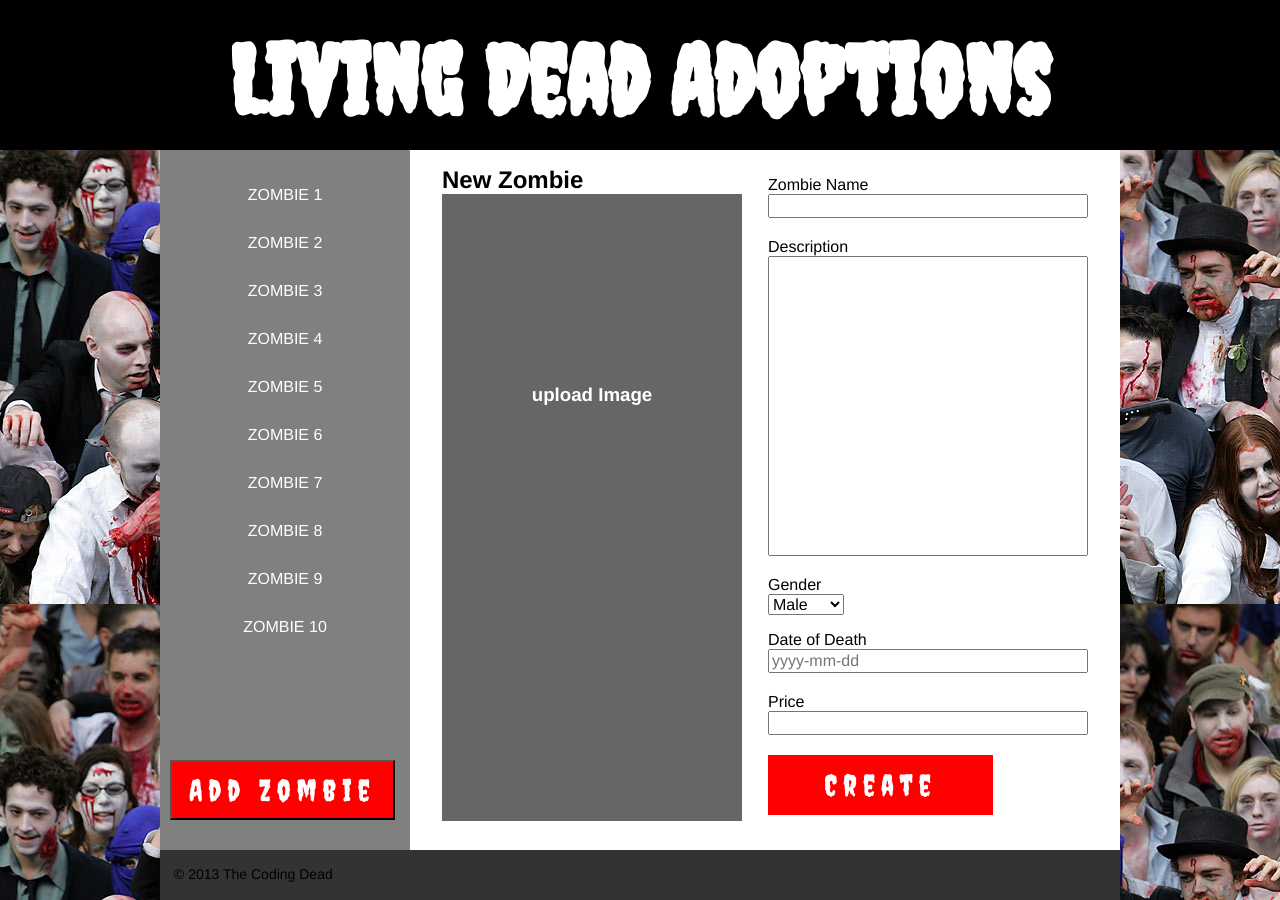
After one commit to codingdead/zombie, a PHP site: page /admin/new_page.php in a window 1280 px wide. The commit adds this page. Run offline with PHP 8.4, Linux system fonts and the light colour scheme.

Commit message:
form created

```diff
--- /dev/null
+++ b/admin/new_page.php
@@ -0,0 +1,91 @@
+<?php
+require_once('../classes/form.php');
+
+$form = new Form();
+
+
+
+
+ ?>
+
+<!doctype html>
+<html lang="en">
+<head>
+	<meta charset="UTF-8">
+	<title>Living Dead Adoptions</title>
+	<link rel="stylesheet" href="../assets/css/style.css"/>
+	<link href='http://fonts.googleapis.com/css?family=Creepster' rel='stylesheet' type='text/css'>
+</head>
+<body>
+	<div class="header">
+		<div class="container">
+			<h1>Living Dead Adoptions</h1>
+		</div>
+	</div>
+
+	<div class="wrapper">
+
+		<div class="sidenav">
+			<ul class="menu">
+				<li><a href="#">ZOMBIE 1</a></li>
+				<li><a href="#">ZOMBIE 2</a></li>
+				<li><a href="#">ZOMBIE 3</a></li>
+				<li><a href="#">ZOMBIE 4</a></li>
+				<li><a href="#">ZOMBIE 5</a></li>
+				<li><a href="#">ZOMBIE 6</a></li>
+				<li><a href="#">ZOMBIE 7</a></li>
+				<li><a href="#">ZOMBIE 8</a></li>
+				<li><a href="#">ZOMBIE 9</a></li>
+				<li><a href="#">ZOMBIE 10</a></li>
+			</ul>
+			<form action="">
+				<input id="submit" type="submit" name="submit" value="Add Zombie"/>
+			</form>
+		</div>
+
+		<div class="main">
+		<h2>New Zombie</h2>
+		<div class="image">
+		<h3><a href="">upload Image</a></h3>
+
+		</div>
+		<?php  echo '<div class="form">';
+			$genders_array = array();
+			$genders_array[] = 'Male';
+			$genders_array[] = 'Female';
+
+			echo $form->open('save_new_page.php', 'post');
+				echo $form->label('name', 'Zombie Name');
+				echo $form->text('name','','');
+
+				echo $form->label('description', 'Description');
+				echo $form->textarea('description');
+
+				echo $form->label('gender', 'Gender');
+				echo $form->select('gender', $genders_array);
+
+
+
+				echo $form->label('dod', 'Date of Death');
+				echo $form->text('dod','','yyyy-mm-dd');
+
+				echo $form->label('price', 'Price');
+				echo $form->text('price','','');
+
+				// echo $form->hidden('cat', $_GET['id']);
+
+				echo $form->submit('submit', 'Create');
+			echo $form->close();
+		echo '</div>';?>
+		</div>
+
+		<div class="footer">
+			<p>&copy; 2013 The Coding Dead</p>
+		</div>
+
+	</div>
+
+
+
+</body>
+</html>
--- a/assets/css/style.css
+++ b/assets/css/style.css
@@ -10,6 +10,11 @@ body{
 	font-family: Helvetica, 'Helvetica Neue', Arial, sans-serif;
 	margin: 0;
 	background-image: url(../images/ZombieWalk.jpg);
+}
+
+p, h3{
+	line-height: 150%;
+	padding: 0 0 2em 0;
 }
 
 .header{
@@ -65,11 +70,88 @@ body{
 }
 
 .main{
+	position: relative;
 	width:710px;
 	height: 700px;
 	margin: 0;
 	background-color: #fff;
 	float: left;
+	padding: 1em 2em;
+}
+.main h2{
+	margin: 0;
+}
+
+.form{
+	position: absolute;
+	top: 1.6em;
+	right: 2em;
+	width: 320px;
+	height: auto;
+
+}
+
+.info{
+	position: absolute;
+	top: 2.8em;
+	right: 2em;
+	width: 320px;
+
+}
+
+.image{
+	float: left;
+	width: 300px;
+	height: 627px;
+	background: #666;
+}
+.image h3{
+	text-align: center;
+	margin: 10em 0 0 0;
+
+}
+
+.image a{
+	text-decoration: none;
+	color: white;
+}
+
+
+
+.form label{
+	display: block;
+}
+
+.form input[type=text], textarea{
+	outline: 0;
+	min-width: 320px;
+	margin-bottom: 20px;
+}
+.form select{
+	margin: 0 0 1em;
+}
+
+.form textarea{
+	height: 300px;
+	resize: none;
+}
+
+.form input[type=submit],
+.info input[type=submit]{
+	border: 0;
+	background: #eee;
+	color: #333;
+	padding: 10px 20px;
+	font-size: 16px;
+	display: block;
+	cursor: pointer;
+	font-family: Creepster, Arial, sans-serif;
+	font-size: 30px;
+	background: red;
+	color: white;
+	width:7.5em;
+	height: 2em;
+	letter-spacing: 0.2em;
 }
 
 p{
@@ -91,7 +173,7 @@ p{
 
 #submit{
 	position: absolute;
-	bottom: 0.5em;
+	bottom: 1em;
 	right: 0.5em;
 	font-family: Creepster, Arial, sans-serif;
 	font-size: 30px;
--- /dev/null
+++ b/classes/form.php
@@ -0,0 +1,65 @@
+<?php
+
+class Form{
+
+
+	# this function creates a new form tag
+	function open($action, $method){
+		return '<form action="'.$action.'" method="'.$method.'">';
+	}
+
+
+	# this function closes the form tag
+	function close(){
+		return '</form>';
+	}
+
+
+	# this function creates a Label tag
+	function label($for, $title){
+		return '<label for="'.$for.'">'.$title.'</label>';
+	}
+
+
+	# this function makes a new text input tag
+	function text($name, $value = '', $place){
+		return '<input type="text" id="'.$name.'" name="'.$name.'" value="'.$value.'"placeholder="'.$place.'" >';
+	}
+
+	# this function makes a new hidden input tag
+	function hidden($name, $value = ''){
+		return '<input type="hidden" name="'.$name.'" value="'.$value.'" >';
+	}
+
+
+	# this function make a select menu
+	function select($name, $options){
+		$html = '<select name="'.$name.'">';
+
+		foreach($options as $option){
+			$html .= "<option>$option</option>";
+		}
+
+		$html .= '</select>';
+
+		return $html;
+	}
+
+
+	# this function makes a submit button
+	function submit($name, $value){
+		return '<input type="submit" name="'.$name.'" value="'.$value.'">';
+	}
+
+
+	# this function makes a text area
+	function textarea($name, $value = ''){
+		return '<textarea id="'.$name.'"
+		name="'.$name.'">'.$value.'</textarea>';
+	}
+
+	# this function makes a radio button
+	function radio($name, $value = ''){
+			return '<input type="radio" id="'.$name.'" name="'.$name.'" value="'.$value.'">';
+		}
+}
```
Also changed, not shown: classes/index.html (added, +53 -0 lines), index.php (added, +71 -0 lines), assets/images/dude-zombie.jpg (added).
